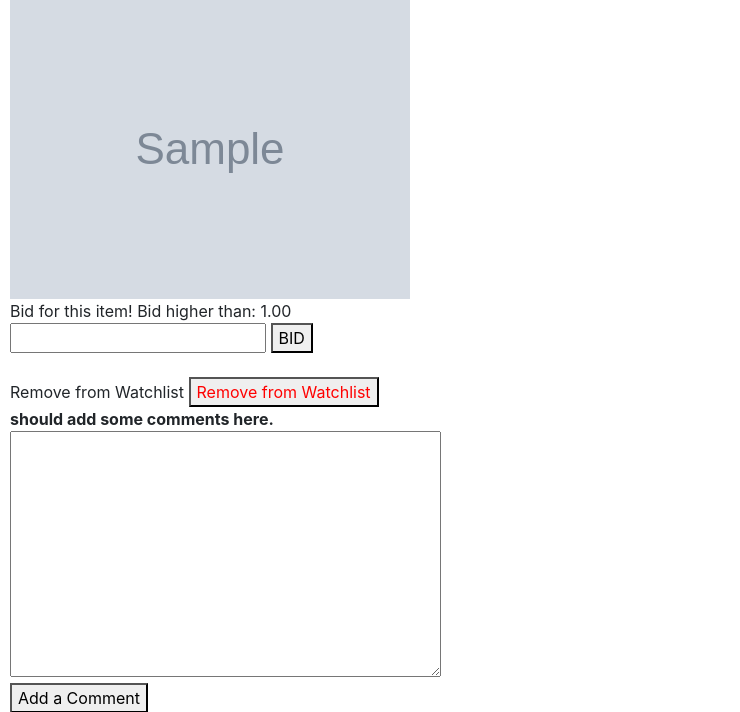
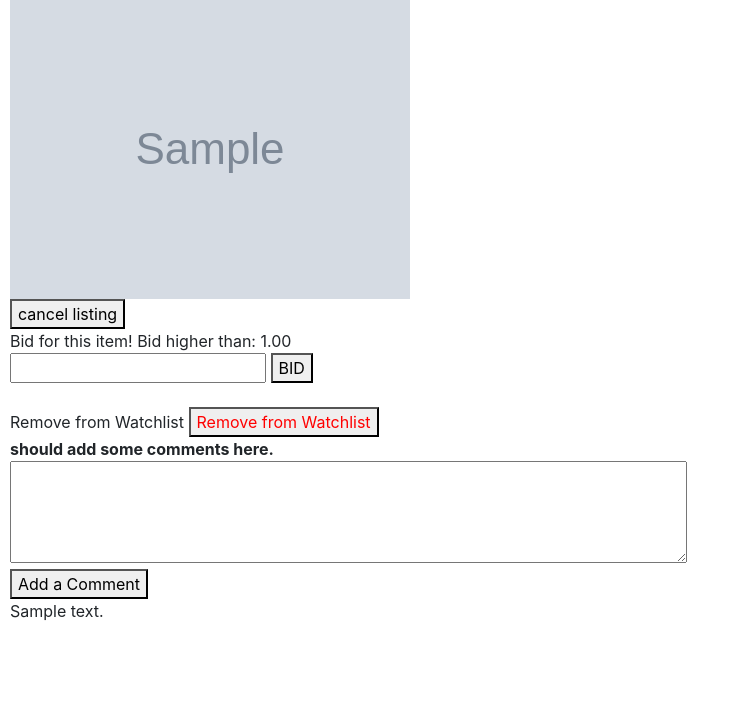
Before and after one commit to boshhy/Commerce, a Django app: page /listing/1 in a window 1280 px wide. Shown: the part 316-1028 px from the top of the page, without its empty margins (0-740 px from the left). After the commit the page ends 937 px from the top, so only its background shows below. Run offline with Django 3.2, Linux system fonts and the light colour scheme; a user stored in the database is signed in; tables that the repository leaves empty hold one stand-in row (values such as "Sample post"); grey boxes marked "Sample" are stand-in pictures; some libraries are stand-ins or nearby versions.

Commit message:
added inactive page for listings that have ended

```diff
--- a/auctions/forms.py
+++ b/auctions/forms.py
@@ -17,4 +17,5 @@ class BidForm(forms.Form):
 
 
 class CommentForm(forms.Form):
-    comment = forms.CharField(widget=forms.Textarea())
+    comment = forms.CharField(
+        widget=forms.Textarea(attrs={'rows': 4, 'cols': 64}))
--- a/auctions/models.py
+++ b/auctions/models.py
@@ -91,7 +91,7 @@ class Listings(models.Model):
         Category, on_delete=models.CASCADE, related_name="listings")
     active = models.BooleanField(default=True)
     # image URL
-    imageURL = models.CharField(max_length=1024)
+    imageURL = models.CharField(max_length=1024, blank=True)
     buyer = models.ForeignKey(
         User, on_delete=models.CASCADE, related_name="purchase_history", blank=True, null=True)
 
--- a/auctions/templates/auctions/listing.html
+++ b/auctions/templates/auctions/listing.html
@@ -10,6 +10,9 @@
         <img src="{{ listing.imageURL }}">
         <br>
         {% if user.is_authenticated %}
+            {% if listing.seller == user %}
+                <button>cancel listing</button><br>
+            {% endif %}
             Bid for this item!
             Bid higher than: {{ listing.current_bid }}
             {% if is_post %}
--- a/auctions/urls.py
+++ b/auctions/urls.py
@@ -8,5 +8,6 @@ urlpatterns = [
     path("logout", views.logout_view, name="logout"),
     path("register", views.register, name="register"),
     path("add/", views.add_listing, name="add_listing"),
-    path("listing/<int:listing_id>", views.listing, name="listing")
+    path("listing/<int:listing_id>", views.listing, name="listing"),
+    path("inactive/<int:listing_id>", views.inactive, name="inactive"),
 ]
--- a/auctions/views.py
+++ b/auctions/views.py
@@ -1,7 +1,7 @@
 from django.contrib.auth import authenticate, login, logout
 from django.db import IntegrityError
 from django.http import HttpResponse, HttpResponseRedirect
-from django.shortcuts import render
+from django.shortcuts import redirect, render
 from django.urls import reverse
 from .models import WatchList, Category, Bids, Comments
 from .forms import ListingForm, BidForm, CommentForm
@@ -11,6 +11,7 @@ from .models import Listings, User
 
 
 def index(request):
+    # might want to only display the active listings
     return render(request, "auctions/index.html", {
         "listings": Listings.objects.all(),
     })
@@ -99,6 +100,8 @@ def add_listing(request):
 
 def listing(request, listing_id):
     listing = Listings.objects.get(pk=int(listing_id))
+    if listing.active == False:
+        return redirect("inactive", listing_id)
     comments = Comments.objects.filter(listing=listing)
     on_watchlist = False
     is_bid_higher = False
@@ -165,8 +168,16 @@ def listing(request, listing_id):
                     user=request.user, comment=comment, listing=listing)
                 new_comment.save()
 
-                return HttpResponse("comment accepted")
-            return HttpResponse("something went wrong")
+                return render(request, "auctions/listing.html", {
+                    "listing": listing,
+                    "on_watchlist": on_watchlist,
+                    "bid_form": BidForm(),
+                    "is_post": False,
+                    "comment_form": CommentForm(),
+                    "comments": comments,
+                })
+
+            return HttpResponse("Something went wrong: Invalid Comment Form")
 
     return render(request, "auctions/listing.html", {
         "listing": listing,
@@ -176,3 +187,14 @@ def listing(request, listing_id):
         "comment_form": CommentForm(),
         "comments": comments,
     })
+
+
+def inactive(request, listing_id):
+    listing = Listings.objects.get(pk=int(listing_id))
+    if listing.active == True:
+        return redirect("listing", listing_id)
+    comments = Comments.objects.filter(listing=listing)
+    return render(request, "auctions/inactive_listing.html", {
+        "listing": listing,
+        "comments": comments,
+    })
```
Also changed, not shown: auctions/templates/auctions/inactive_listing.html (added, +18 -0 lines).
